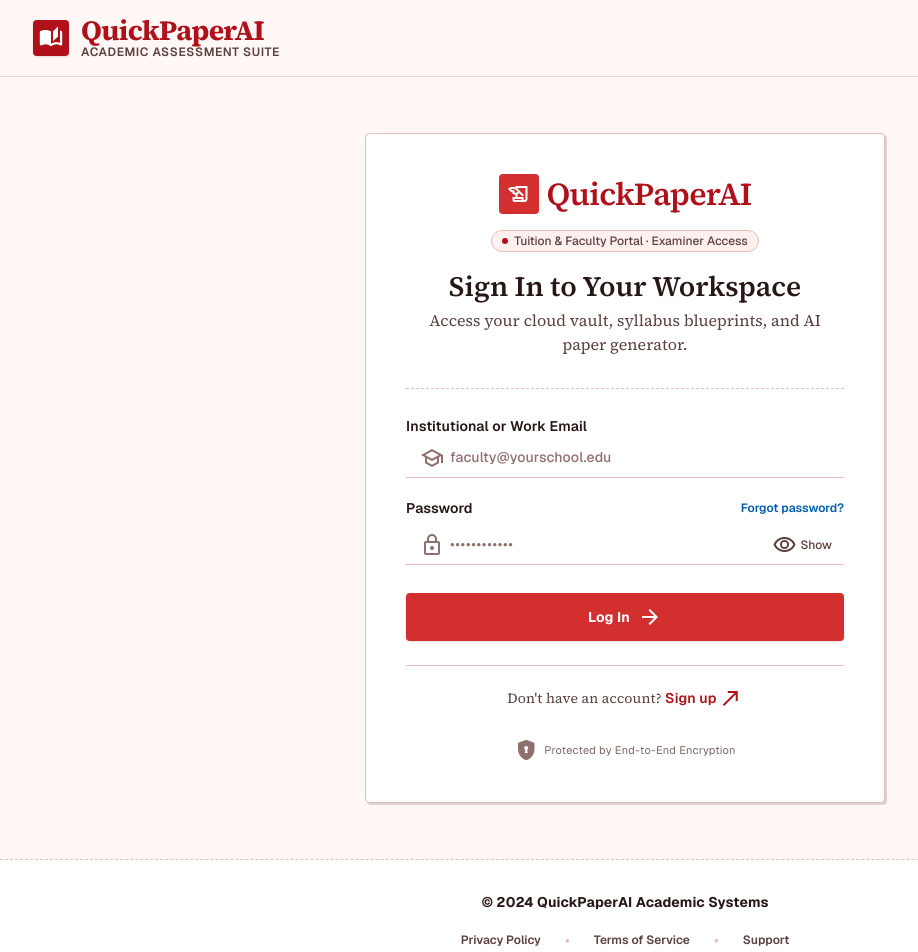
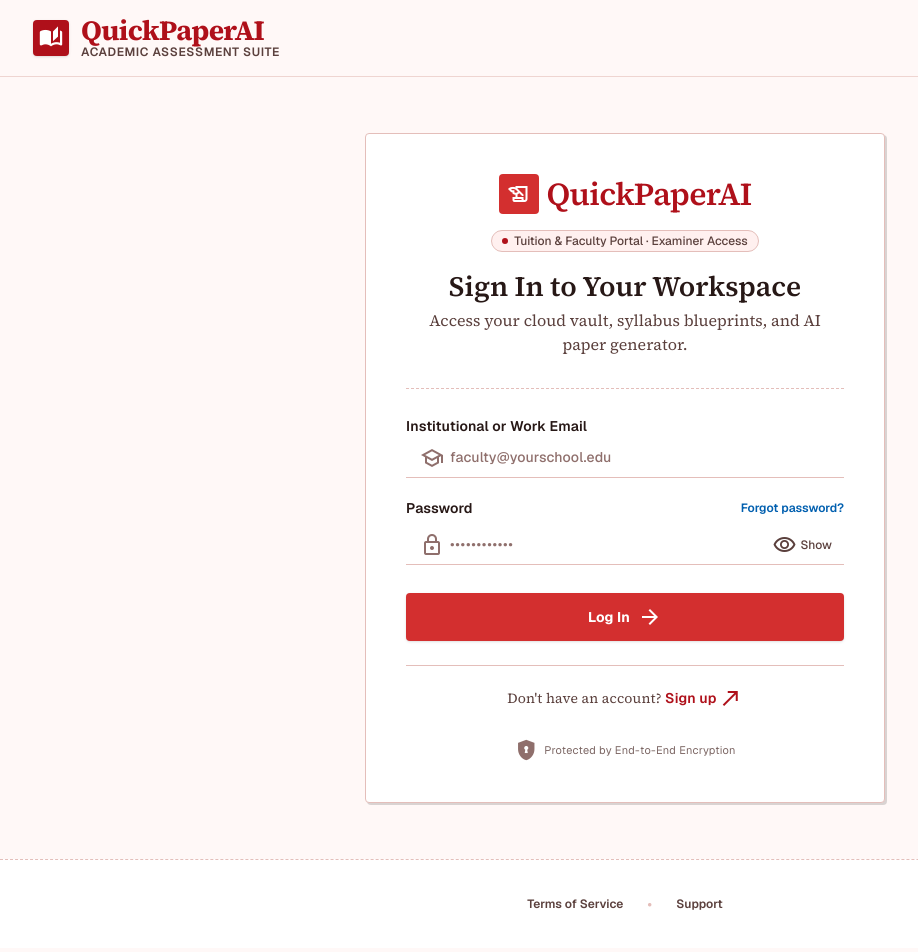
Before and after one commit to JeetDaiya/QuickPaperAI, a React (Vite) app in the folder client/: page /login in a window 1280 px wide. Shown: the top 952 px of the page, without its empty margins (15-933 px from the left). Built offline with nearby package versions, Linux system fonts and the light colour scheme; no server answers.

Commit message:
remove unwanted UI.

```diff
--- a/client/src/components/layout/AuthShell.tsx
+++ b/client/src/components/layout/AuthShell.tsx
@@ -40,14 +40,7 @@ export function AuthShell({ badge, children }: AuthShellProps) {
 
       <footer className="bg-surface-container-lowest border-t border-dashed border-outline-variant py-8 w-full">
         <div className="w-full flex flex-col items-center justify-center gap-4 px-margin-mobile md:px-margin-desktop text-center">
-          <div className="font-label-md text-label-md font-bold text-on-surface">
-            © 2024 QuickPaperAI Academic Systems
-          </div>
           <div className="flex items-center gap-6">
-            <a className="font-label-sm text-label-sm text-on-surface-variant hover:text-primary hover:underline transition-all" href="#privacy">
-              Privacy Policy
-            </a>
-            <span className="text-outline-variant">•</span>
             <a className="font-label-sm text-label-sm text-on-surface-variant hover:text-primary hover:underline transition-all" href="#terms">
               Terms of Service
             </a>
--- a/client/src/pages/DownloadsPage.tsx
+++ b/client/src/pages/DownloadsPage.tsx
@@ -121,7 +121,6 @@ export function DownloadsPage({ paperPdfUrl, paperDocxUrl, answerPdfUrl, onSaveT
 
       <footer className="bg-surface-container-lowest border-t border-dashed border-outline-variant w-full flex flex-col items-center justify-center gap-4 px-margin-desktop py-8 mt-auto">
         <div className="font-label-md text-label-md font-bold text-on-surface">QuickPaperAI</div>
-        <p className="text-on-surface-variant font-label-sm text-label-sm opacity-70">© 2024 QuickPaperAI Academic Systems</p>
       </footer>
     </div>
   );
```
